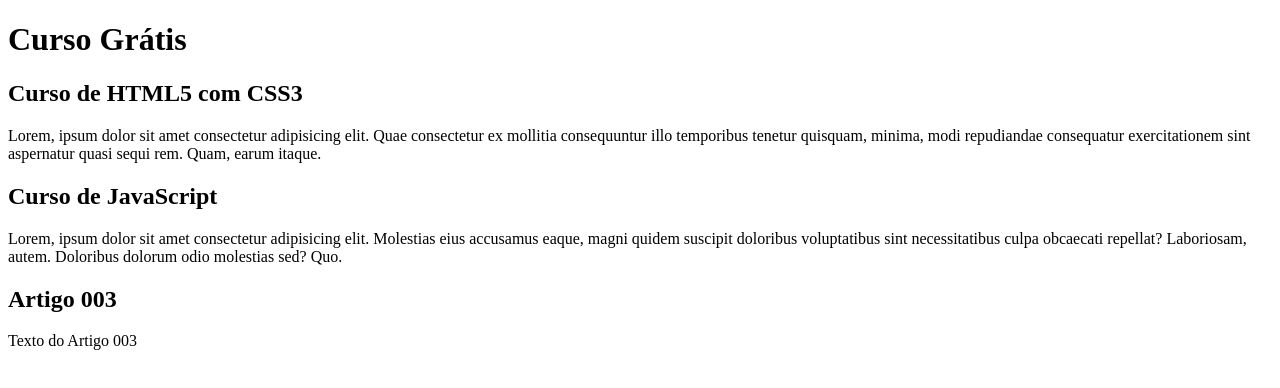
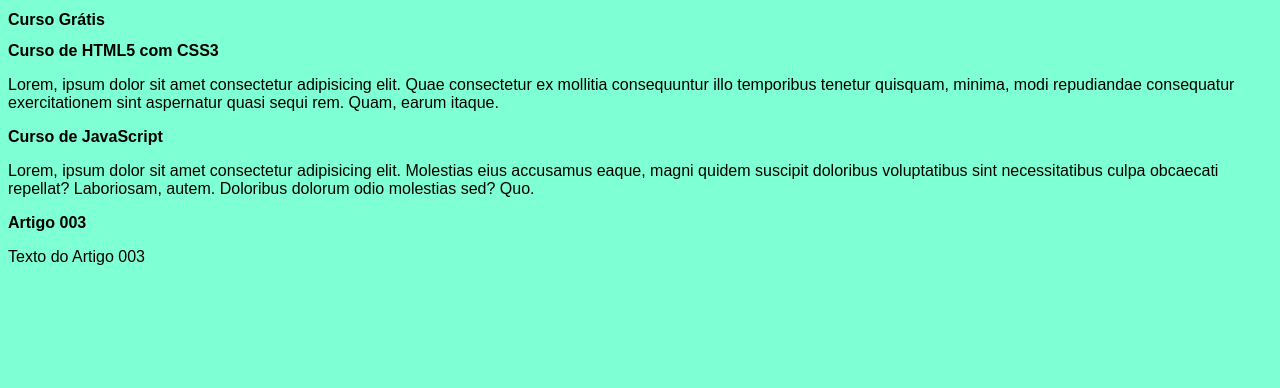
Before and after one commit to mariaataide/pratica-branches-sites, a plain HTML site: page index.html in a window 1280 px wide. Drawn offline with Linux system fonts and the light colour scheme.

Commit message:
Update index.html

```diff
--- a/index.html
+++ b/index.html
@@ -4,7 +4,7 @@
     <meta charset="UTF-8">
     <meta name="viewport" content="width=device-width, initial-scale=1.0">
     <title>Site da Aula Prática</title>
-    <link rel="stylessheet" href="estilos/style.css">
+    <link rel="stylesheet" href="estilos/style.css">
 </head>
 <body>
     <header>
```
